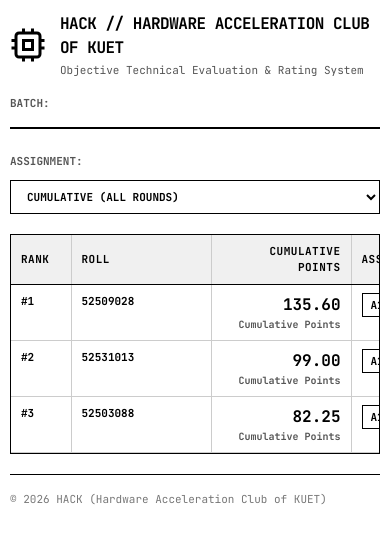
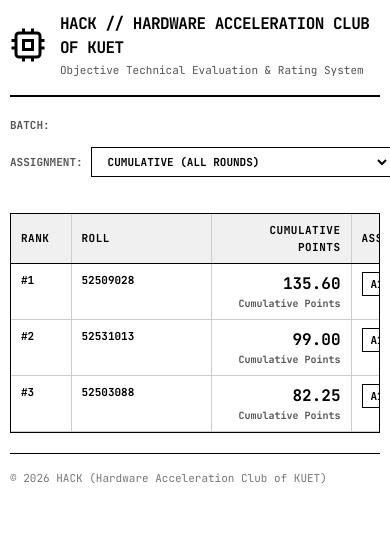
Before and after one commit to hackuet/evaluation, a Node project: template templates/index.pug in a window 390 px wide. Shown: the top 544 px of the page. Run offline with Node 20 templates, Linux system fonts and the light colour scheme; the template is opened without the code that fills it, so the values that code supplies are empty; some libraries are stand-ins or nearby versions.

Commit message:
feat: move buttons below header, add table horizontal scrolling limits, and add generic evaluate_assignment.py engine

```diff
--- a/2k25/assignment-1/assignment-1.csv
+++ b/2k25/assignment-1/assignment-1.csv
@@ -1,4 +1,4 @@
 roll,batch,status,submission_time,on_time,drive_link,participation,in_time,task1_inst,task1_llm,task2_inst,task2_llm,task3_inst,task3_llm,docs_inst,docs_llm,bonus_inst,bonus_llm,instructor_note,student_comment
-52509028,2k25,Evaluated,2026-10-01 23:07:49,Yes,https://drive.google.com/drive/folders/1V9ApM21HZx9hk1MgqKLAOat-J-k7I-Gg?usp=sharing,55,15,25,25,25,21,8.33,18,5,5,0,0,"full mark on first task, full one second one and 1/3 on the iii. note: harware acceleration required interrupts.","I completed the main tasks on the website as I find that way more preferable. These tasks helped me to gain basic knowledge and apply those as a beginner, even though I took help from AI; however, I made sure to question every logic and applications and added comments based on my own understanding."
-52531013,2k25,Evaluated,2026-10-02 00:00:14,Yes (Grace Period),https://drive.google.com/file/d/1BJJDqIfF11OMW6_PQv9BWFYrybPnsonC/view?usp=drive_link,55,15,25,25,0,0,0,0,4,4,0,0,Full marks on Task 1,"As I have a little knowledge about coding and Arduino IDE.So,the task seemed too difficult to solve....It would be so helpful if we were provided a road map to learn coding associated with Arduino."
-52503088,2k25,Evaluated,2026-09-30 23:52:18,Yes,https://drive.google.com/drive/u/1/folders/17W3P3X_7sGadGf9inJq8Pmoc0nSYW-oh,55,15,6.25,15,0,0,0,0,2.5,2.5,0,0,"Tried to solve the first one, but objective not achieved; 1/4 marks of this task. No bonus tasks done. (Note: missed workshop for 2 & 3).",I can't understand 2no and 3no tasks because unfortunately I missed the last workshop.
+52509028,2k25,Evaluated,2026-10-01 23:07:49,Yes,https://drive.google.com/drive/folders/1V9ApM21HZx9hk1MgqKLAOat-J-k7I-Gg?usp=sharing,55.0,15.0,25.0,25.0,25.0,21.0,8.33,18.0,5.0,5.0,0.0,0.0,"full mark on first task, full one second one and 1/3 on the iii. note: harware acceleration required interrupts.","I completed the main tasks on the website as I find that way more preferable. These tasks helped me to gain basic knowledge and apply those as a beginner, even though I took help from AI; however, I made sure to question every logic and applications and added comments based on my own understanding."
+52531013,2k25,Evaluated,2026-10-02 00:00:14,Yes (Grace Period),https://drive.google.com/file/d/1BJJDqIfF11OMW6_PQv9BWFYrybPnsonC/view?usp=drive_link,55.0,15.0,25.0,25.0,0.0,0.0,0.0,0.0,4.0,4.0,0.0,0.0,Full marks on Task 1,"As I have a little knowledge about coding and Arduino IDE.So,the task seemed too difficult to solve....It would be so helpful if we were provided a road map to learn coding associated with Arduino."
+52503088,2k25,Evaluated,2026-09-30 23:52:18,Yes,https://drive.google.com/drive/u/1/folders/17W3P3X_7sGadGf9inJq8Pmoc0nSYW-oh,55.0,15.0,6.25,15.0,0.0,0.0,0.0,0.0,2.5,2.5,78.75,87.5,"Tried to solve the first one, but objective not achieved; 1/4 marks of this task. No bonus tasks done. (Note: missed workshop for 2 & 3).",I can't understand 2no and 3no tasks because unfortunately I missed the last workshop.
--- a/app.js
+++ b/app.js
@@ -166,7 +166,7 @@
       const rows = match.trim().split('\n').filter(r => !r.includes('---'));
       if (rows.length === 0) return match;
       const token = `%%TABLE_BLOCK_${tables.length}%%`;
-      let tblHtml = '<div style="overflow-x: auto; margin: 12px 0;"><table class="audit-md-table" style="width: 100%; border-collapse: collapse; font-size: 11px; border: 1px solid var(--border-light);">';
+      let tblHtml = '<div class="table-wrap" style="margin: 12px 0;"><table class="audit-md-table" style="width: 100%; min-width: 680px; border-collapse: collapse; font-size: 11px; border: 1px solid var(--border-light);">';
       rows.forEach((r, idx) => {
         const cells = r.split('|').slice(1, -1).map(c => c.trim());
         tblHtml += '<tr>';
--- a/style.css
+++ b/style.css
@@ -138,14 +138,35 @@
 .assignment-nav {
   display: flex;
   align-items: center;
-  gap: 10px;
+  justify-content: space-between;
+  gap: 16px;
   margin-bottom: 20px;
   flex-wrap: wrap;
 }
 
+.nav-controls-left {
+  display: flex;
+  align-items: center;
+  gap: 14px;
+  flex-wrap: wrap;
+}
+
+.nav-controls-right {
+  display: flex;
+  align-items: center;
+  gap: 10px;
+  flex-wrap: wrap;
+}
+
+.assignment-select-wrap {
+  display: inline-flex;
+  align-items: center;
+  gap: 8px;
+}
+
 .nav-select,
 #assignmentSelect {
-  padding: 8px 12px;
+  padding: 6px 12px;
   border: 1px solid var(--border);
   background: var(--bg);
   color: var(--fg);
@@ -153,8 +174,8 @@
   font-size: 11px;
   font-weight: 700;
   cursor: pointer;
-  min-width: 320px;
-  max-width: 550px;
+  min-width: 300px;
+  max-width: 520px;
 }
 
 .nav-select:focus,
@@ -306,11 +327,29 @@
 .table-wrap {
   border: 1px solid var(--border);
   overflow-x: auto;
+  -webkit-overflow-scrolling: touch;
   margin-bottom: 28px;
+  max-width: 100%;
+  position: relative;
+}
+
+/* Custom sleek scrollbar for horizontal table scrolling */
+.table-wrap::-webkit-scrollbar {
+  height: 6px;
+}
+.table-wrap::-webkit-scrollbar-track {
+  background: var(--bg-alt);
+}
+.table-wrap::-webkit-scrollbar-thumb {
+  background: #c0c0c0;
+}
+.table-wrap::-webkit-scrollbar-thumb:hover {
+  background: #000000;
 }
 
 table.rating-table {
   width: 100%;
+  min-width: 820px; /* Don't resize horizontally past 820px; scroll horizontally instead */
   border-collapse: collapse;
   text-align: left;
 }
@@ -536,6 +575,7 @@
 /* Scorecard inside modal */
 .score-detail-table {
   width: 100%;
+  min-width: 680px; /* Don't resize horizontally past 680px; scroll horizontally instead */
   border-collapse: collapse;
   margin-top: 8px;
 }
@@ -549,6 +589,14 @@
 .score-detail-table th {
   background: var(--bg-alt);
   text-transform: uppercase;
+}
+
+/* Markdown tables in audit reports */
+.audit-md-table {
+  width: 100%;
+  min-width: 680px; /* Don't resize horizontally past 680px; scroll horizontally instead */
+  border-collapse: collapse;
+  font-size: 11px;
 }
 
 /* Plain Code Box */
@@ -710,16 +758,39 @@
     overflow-x: auto;
     -webkit-overflow-scrolling: touch;
     margin-bottom: 20px;
+    max-width: 100%;
   }
 
   table.rating-table {
-    min-width: 650px;
+    min-width: 820px;
   }
 
   table.rating-table th,
   table.rating-table td {
     padding: 8px 10px;
     font-size: 11px;
+  }
+
+  .assignment-nav {
+    flex-direction: column;
+    align-items: flex-start;
+    gap: 12px;
+  }
+
+  .nav-controls-left,
+  .nav-controls-right {
+    width: 100%;
+  }
+
+  .assignment-select-wrap {
+    width: 100%;
+  }
+
+  .nav-select,
+  #assignmentSelect {
+    width: 100%;
+    min-width: 0;
+    max-width: 100%;
   }
 
   .modal-overlay {
@@ -784,7 +855,12 @@
   }
 
   .score-detail-table {
-    min-width: 460px;
+    min-width: 680px;
+    width: 100%;
+  }
+
+  .audit-md-table {
+    min-width: 680px;
     width: 100%;
   }
 
--- a/templates/partials/header.pug
+++ b/templates/partials/header.pug
@@ -1,19 +1,9 @@
-header(style="border-bottom: 2px solid var(--border); padding-bottom: 16px; margin-bottom: 24px; display: flex; justify-content: space-between; align-items: flex-start; flex-wrap: wrap; gap: 16px;")
-  div
-    .logo-title(style="display: flex; align-items: center; gap: 14px;")
-      svg.chip-icon(width="36" height="36" viewBox="0 0 24 24" fill="none" stroke="currentColor" stroke-width="2" style="width: 36px; height: 36px; min-width: 36px; min-height: 36px; max-width: 36px; max-height: 36px; display: block; flex-shrink: 0;")
-        rect(x="4" y="4" width="16" height="16" rx="2")
-        path(d="M9 9h6v6H9z")
-        path(d="M9 1v3M15 1v3M9 20v3M15 20v3M20 9h3M20 14h3M1 9h3M1 14h3")
-      div
-        h1(style="font-size: 16px; font-weight: 700; letter-spacing: -0.5px; text-transform: uppercase; margin: 0;") HACK // HARDWARE ACCELERATION CLUB OF KUET
-        p(style="color: var(--fg-muted); font-size: 11px; margin-top: 2px; margin-bottom: 0;") Objective Technical Evaluation & Rating System
-  .header-badges(style="display: flex; align-items: center; gap: 10px; flex-wrap: wrap;")
-    if pageType === 'assignment'
-      span.badge.badge-subagent#headerModelBadge(style="display: inline-flex; align-items: center; padding: 4px 8px; font-size: 11px; font-weight: 700; border: 1px solid var(--border); background: var(--bg-alt); letter-spacing: 0.5px;")= "EVALUATOR SUBAGENT: " + (activeModel || "GEMINI 3.8 FLASH (MEDIUM THINKING)")
-      button.badge#btnRubricModal(style="cursor: pointer; display: inline-flex; align-items: center; padding: 4px 8px; font-size: 11px; font-weight: 700; border: 1px solid var(--border); background: var(--bg); font-family: inherit;") [VIEW RUBRIC]
-    .batch-btns-wrap(style="display: inline-flex; align-items: center; gap: 6px; font-size: 11px; font-weight: 700;")
-      span(style="color: var(--fg-muted); font-size: 11px; font-family: var(--font-mono);") BATCH:
-      .batch-btn-group#headerBatchBtns(style="display: inline-flex; gap: 4px;")
-        each b in batches || [{id: '2k25', name: '2k25'}]
-          button.btn.btn-sm.batch-btn(type="button" data-batch=b.id class=(b.id === activeBatch ? 'active' : '') style="padding: 4px 10px; font-size: 11px; font-weight: 700; font-family: var(--font-mono); cursor: pointer; border: 1px solid var(--border); background: " + (b.id === activeBatch ? '#000000; color: #ffffff;' : 'var(--bg); color: var(--fg);'))= b.id.toUpperCase()
+header(style="border-bottom: 2px solid var(--border); padding-bottom: 16px; margin-bottom: 20px; display: flex; justify-content: space-between; align-items: center; flex-wrap: wrap; gap: 16px;")
+  .logo-title(style="display: flex; align-items: center; gap: 14px;")
+    svg.chip-icon(width="36" height="36" viewBox="0 0 24 24" fill="none" stroke="currentColor" stroke-width="2" style="width: 36px; height: 36px; min-width: 36px; min-height: 36px; max-width: 36px; max-height: 36px; display: block; flex-shrink: 0;")
+      rect(x="4" y="4" width="16" height="16" rx="2")
+      path(d="M9 9h6v6H9z")
+      path(d="M9 1v3M15 1v3M9 20v3M15 20v3M20 9h3M20 14h3M1 9h3M1 14h3")
+    div
+      h1(style="font-size: 16px; font-weight: 700; letter-spacing: -0.5px; text-transform: uppercase; margin: 0;") HACK // HARDWARE ACCELERATION CLUB OF KUET
+      p(style="color: var(--fg-muted); font-size: 11px; margin-top: 2px; margin-bottom: 0;") Objective Technical Evaluation & Rating System
--- a/templates/partials/nav.pug
+++ b/templates/partials/nav.pug
@@ -1,6 +1,17 @@
-nav.assignment-nav#assignmentNav(style="display: flex; align-items: center; gap: 10px; margin-bottom: 20px; flex-wrap: wrap;")
-  label(for="assignmentSelect" style="font-family: var(--font-mono); font-size: 11px; font-weight: 700; color: var(--fg-muted); white-space: nowrap;") ASSIGNMENT:
-  select.nav-select#assignmentSelect(style="padding: 8px 12px; border: 1px solid var(--border); background: var(--bg); color: var(--fg); font-family: var(--font-mono); font-size: 11px; font-weight: 700; cursor: pointer; min-width: 320px; max-width: 550px;")
-    option(value="index.html" data-scope="all" selected=(pageType === 'cumulative')) CUMULATIVE (ALL ROUNDS)
-    each a in (assignments || []).filter(a => !activeBatch || !a.batch || a.batch === activeBatch)
-      option(value=`${a.id}.html` data-scope=a.id data-batch=a.batch selected=(assignmentId === a.id))= `${a.code}: ${a.title.toUpperCase()}`
+nav.assignment-nav#assignmentNav(style="display: flex; align-items: center; justify-content: space-between; gap: 16px; margin-bottom: 20px; flex-wrap: wrap;")
+  .nav-controls-left(style="display: flex; align-items: center; gap: 14px; flex-wrap: wrap;")
+    .batch-btns-wrap(style="display: inline-flex; align-items: center; gap: 6px; font-size: 11px; font-weight: 700;")
+      span(style="color: var(--fg-muted); font-size: 11px; font-family: var(--font-mono);") BATCH:
+      .batch-btn-group#headerBatchBtns(style="display: inline-flex; gap: 4px;")
+        each b in batches || [{id: '2k25', name: '2k25'}]
+          button.btn.btn-sm.batch-btn(type="button" data-batch=b.id class=(b.id === activeBatch ? 'active' : '') style="padding: 4px 10px; font-size: 11px; font-weight: 700; font-family: var(--font-mono); cursor: pointer; border: 1px solid var(--border); background: " + (b.id === activeBatch ? '#000000; color: #ffffff;' : 'var(--bg); color: var(--fg);'))= b.id.toUpperCase()
+    .assignment-select-wrap(style="display: inline-flex; align-items: center; gap: 8px;")
+      label(for="assignmentSelect" style="font-family: var(--font-mono); font-size: 11px; font-weight: 700; color: var(--fg-muted); white-space: nowrap;") ASSIGNMENT:
+      select.nav-select#assignmentSelect(style="padding: 6px 12px; border: 1px solid var(--border); background: var(--bg); color: var(--fg); font-family: var(--font-mono); font-size: 11px; font-weight: 700; cursor: pointer; min-width: 300px; max-width: 520px;")
+        option(value="index.html" data-scope="all" selected=(pageType === 'cumulative')) CUMULATIVE (ALL ROUNDS)
+        each a in (assignments || []).filter(a => !activeBatch || !a.batch || a.batch === activeBatch)
+          option(value=`${a.id}.html` data-scope=a.id data-batch=a.batch selected=(assignmentId === a.id))= `${a.code}: ${a.title.toUpperCase()}`
+  .nav-controls-right#navBadges(style="display: flex; align-items: center; gap: 10px; flex-wrap: wrap;")
+    if pageType === 'assignment'
+      span.badge.badge-subagent#headerModelBadge(style="display: inline-flex; align-items: center; padding: 4px 8px; font-size: 11px; font-weight: 700; border: 1px solid var(--border); background: var(--bg-alt); letter-spacing: 0.5px;")= "EVALUATOR SUBAGENT: " + (activeModel || "GEMINI 3.8 FLASH (MEDIUM THINKING)")
+      button.badge#btnRubricModal(style="cursor: pointer; display: inline-flex; align-items: center; padding: 4px 8px; font-size: 11px; font-weight: 700; border: 1px solid var(--border); background: var(--bg); font-family: inherit;") [VIEW RUBRIC]
```
Also changed, not shown: a1.html (+11 -9 lines), index.html (+10 -8 lines), 1 other file.
